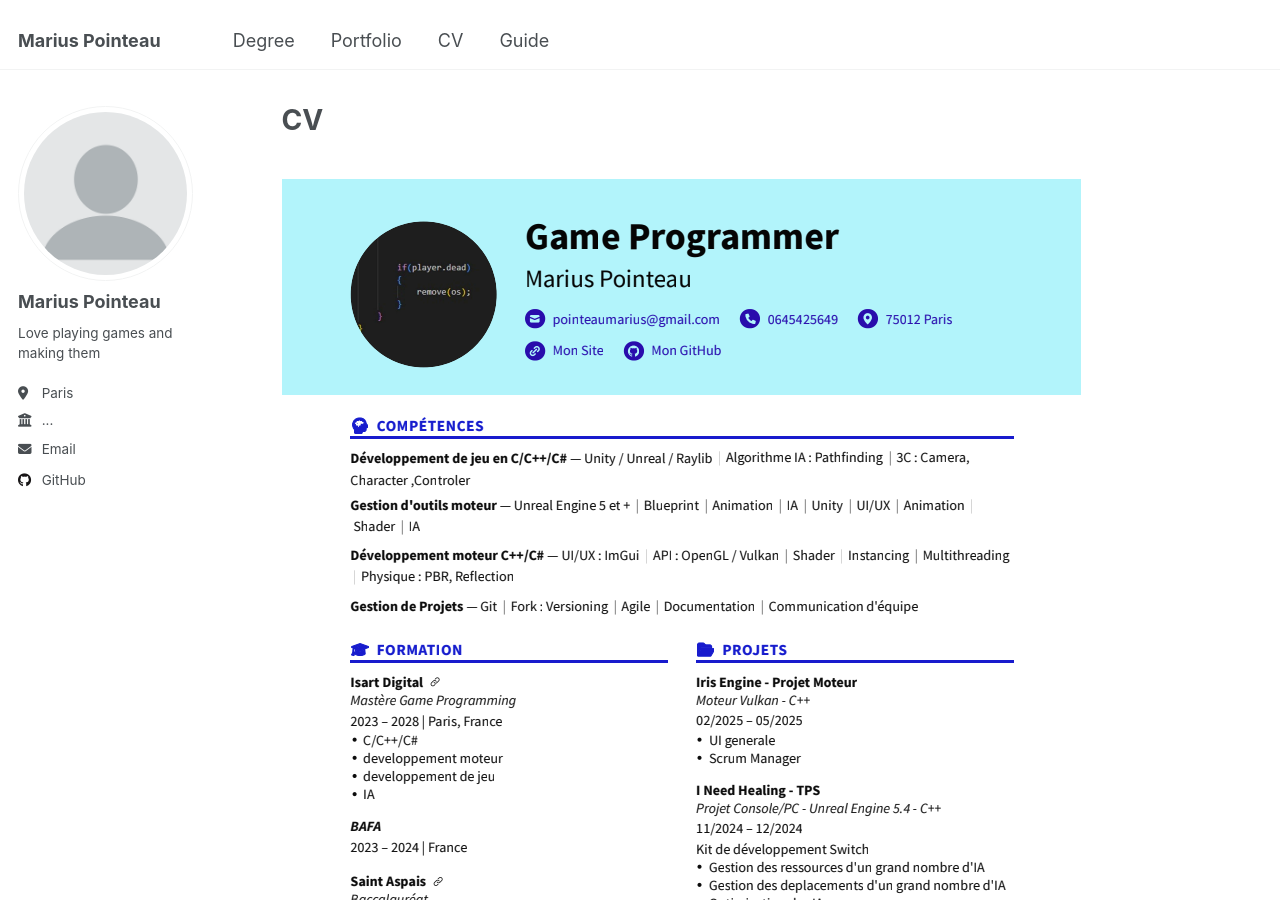
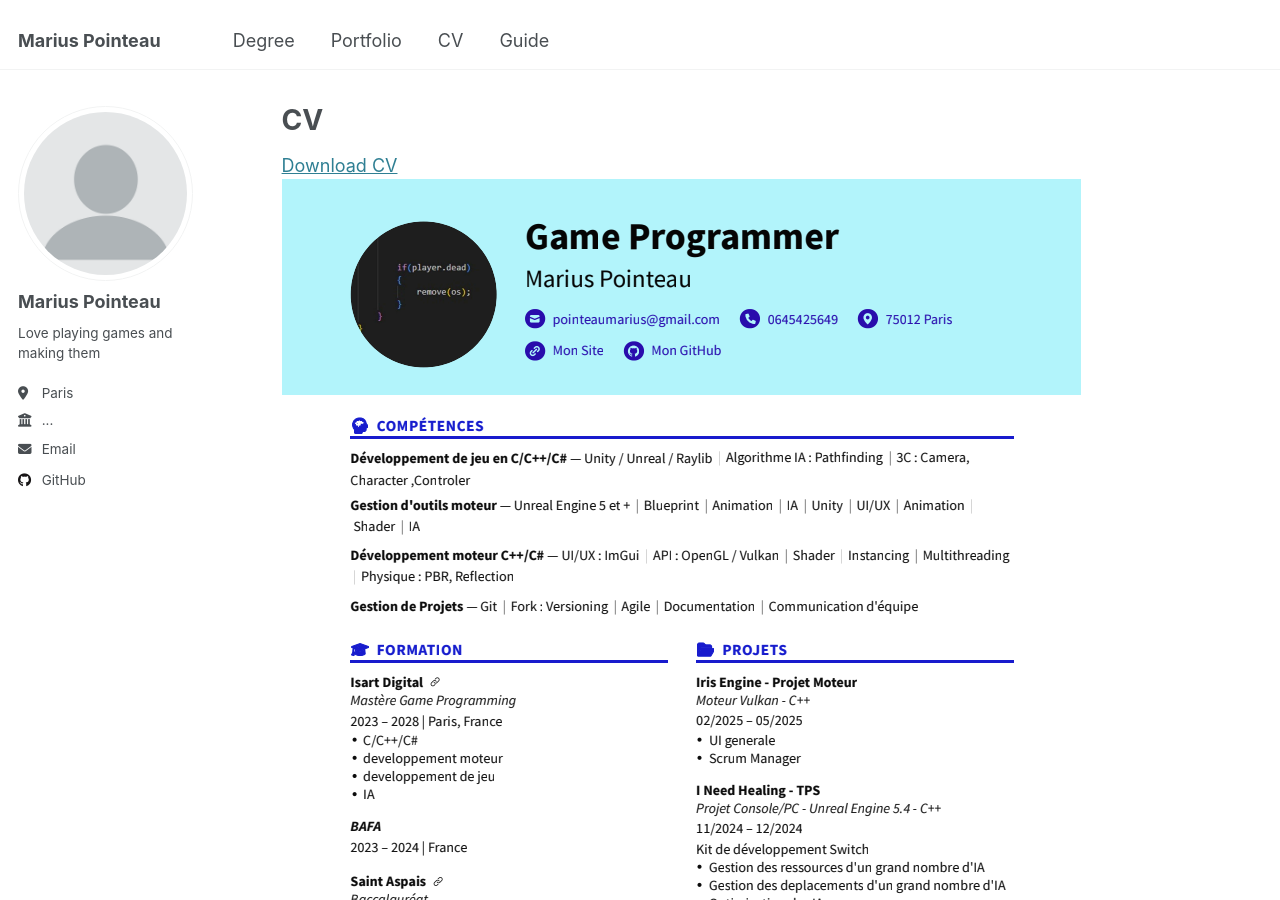
Before and after one commit to MariusPointeau/MariusPointeau.github.io, a Jekyll site: the page built from _pages/cv.md, in a window 1280 px wide and 900 px high. Built offline with Jekyll 4.4.1, drawn with Linux system fonts in a browser that asks for light colours.

```diff
--- a/_pages/cv.md
+++ b/_pages/cv.md
@@ -5,30 +5,7 @@ permalink: /cv/
 author_profile: true
 redirect_from:
   - /resume
-paperurl: 'http://mariuspointeau.github.io/files/GameProgrammer_MariusPointeau_CV.pdf'
 ---
 
+[Download CV](http://mariuspointeau.github.io/files/GameProgrammer_MariusPointeau_CV.pdf)
 <br/><img src='/images/CV.png'>
-
-{% include base_path %}
-
-<!-- New style rendering if publication categories are defined -->
-{% if site.cv_category %}
-  {% for category in site.cv_category  %}
-    {% assign title_shown = false %}
-    {% for post in site.cv reversed %}
-      {% if post.category != category[0] %}
-        {% continue %}
-      {% endif %}
-      {% unless title_shown %}
-        <h2>{{ category[1].title }}</h2><hr />
-        {% assign title_shown = true %}
-      {% endunless %}
-      {% include archive-single.html %}
-    {% endfor %}
-  {% endfor %}
-{% else %}
-  {% for post in site.cv reversed %}
-    {% include archive-single.html %}
-  {% endfor %}
-{% endif %}
```
Also changed, not shown: _cv/CV.md (deleted, +0 -14 lines).
